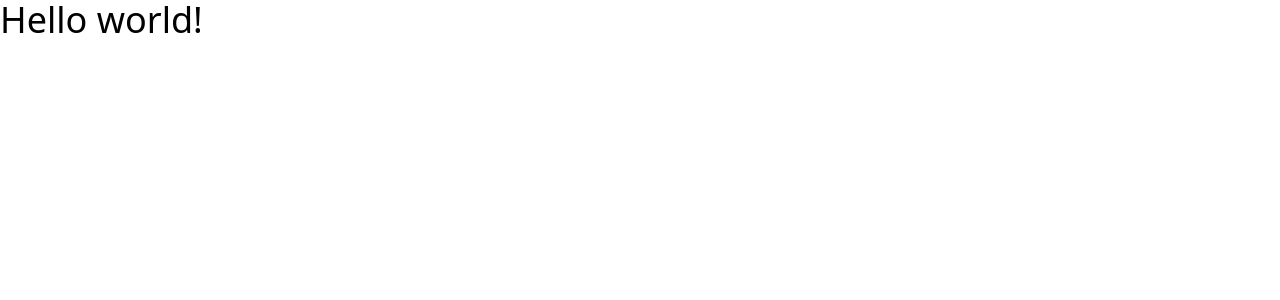
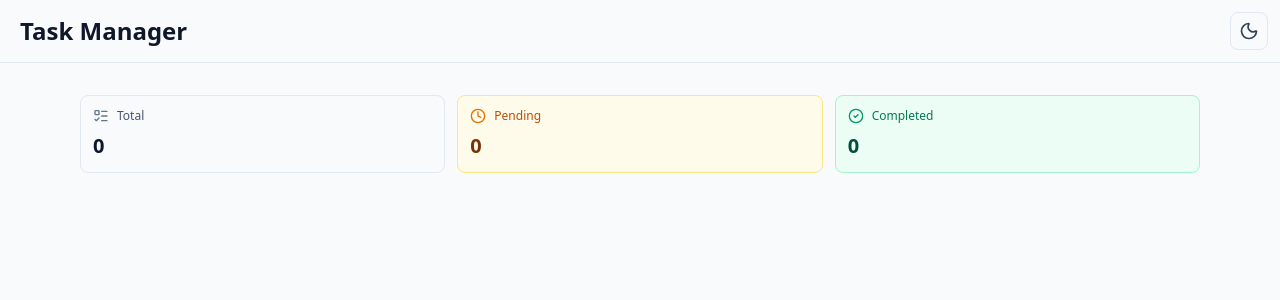
Before and after one commit to aryanxvz/limetray, a React (Vite) app: page / in a window 1280 px wide. Shown: the top 300 px of the page. Built offline with nearby package versions, Linux system fonts and the light colour scheme.

Commit message:
feat: created header with theme toggle and task status component

```diff
--- a/src/App.css
+++ b/src/App.css
@@ -0,0 +1,69 @@
+@import "tailwindcss";
+
+@variant dark (&:where(.dark, .dark *));
+
+:root[data-theme='light'] {
+  --primary-color: #6366f1;
+  --primary-hover: #4f46e5;
+  --primary-light: #e0e7ff;
+  --primary-shadow: rgba(99, 102, 241, 0.3);
+
+  --bg-color: #f8fafc;
+  --card-bg: #ffffff;
+  --input-bg: #ffffff;
+  --completed-bg: #f1f5f9;
+
+  --text-color: #1e293b;
+  --text-muted: #64748b;
+
+  --border-color: #e2e8f0;
+  --shadow-color: rgba(0, 0, 0, 0.1);
+
+  --error-color: #ef4444;
+  --error-bg: #fee2e2;
+  --error-shadow: rgba(239, 68, 68, 0.2);
+}
+
+:root[data-theme='dark'] {
+  --primary-color: #818cf8;
+  --primary-hover: #6366f1;
+  --primary-light: #312e81;
+  --primary-shadow: rgba(129, 140, 248, 0.3);
+
+  --bg-color: #0a0a0a;
+  --card-bg: #171717;
+  --input-bg: #171717;
+  --completed-bg: #262626;
+
+  --text-color: #fafafa;
+  --text-muted: #a3a3a3;
+
+  --border-color: #262626;
+  --shadow-color: rgba(0, 0, 0, 0.5);
+
+  --error-color: #f87171;
+  --error-bg: #7f1d1d;
+  --error-shadow: rgba(248, 113, 113, 0.2);
+}
+
+body {
+  background-color: var(--bg-color);
+  color: var(--text-color);
+  transition: background-color 0.3s ease, color 0.3s ease;
+  min-height: 100vh;
+}
+
+@keyframes fadeIn {
+  from {
+    opacity: 0;
+    transform: translateY(-10px);
+  }
+  to {
+    opacity: 1;
+    transform: translateY(0);
+  }
+}
+
+.animate-fadeIn {
+  animation: fadeIn 0.5s ease;
+}
--- a/src/App.tsx
+++ b/src/App.tsx
@@ -1,12 +1,36 @@
-import './App.css'
+import './App.css';
+import { useEffect } from 'react';
+import { TaskProvider, useTaskContext } from './context/task-context';
+import { Header } from './componenets/header';
+import { TaskStats } from './componenets/task-status';
+
+function AppContent() {
+  const { theme } = useTaskContext()
+
+  useEffect(() => {
+    document.documentElement.setAttribute('data-theme', theme)
+    if (theme === 'dark') {
+      document.documentElement.classList.add('dark')
+    } else {
+      document.documentElement.classList.remove('dark')
+    }
+  }, [theme])
+
+  return (
+    <div className="">
+      <Header />
+      <div className="max-w-6xl mx-auto px-4">
+        <TaskStats />
+      </div>
+    </div>
+  )
+}
 
 function App() {
   return (
-    <>
-      <div className="text-4xl">
-        Hello world!
-      </div>
-    </>
+    <TaskProvider>
+      <AppContent />
+    </TaskProvider>
   )
 }
 
--- /dev/null
+++ b/src/componenets/header.tsx
@@ -0,0 +1,30 @@
+import React from 'react';
+import { useTaskContext } from '../context/task-context';
+import { Moon, Sun } from 'lucide-react';
+
+export const Header: React.FC = React.memo(() => {
+  const { theme, toggleTheme } = useTaskContext()
+
+  return (
+    <header className="mb-8 border-b border-slate-200 dark:border-neutral-800 py-3 px-3">
+
+      <div className="flex justify-between items-center">
+        <div className="flex items-center gap-3">
+          <h1 className="pl-2 text-3xl md:text-2xl sm:text-xl font-semibold text-slate-900 dark:text-neutral-100">
+            Task Manager
+          </h1>
+        </div>
+
+        <button onClick={toggleTheme}
+          className="p-2 bg-slate-50 dark:bg-neutral-900 border border-slate-200 dark:border-neutral-700 rounded-lg cursor-pointer transition-all duration-200 hover:bg-slate-100 dark:hover:bg-neutral-800 hover:border-neutral-300 dark:hover:border-neutral-700 active:scale-95">
+          {theme === 'light' ? (
+            <Moon className="w-5 h-5 text-slate-700 dark:text-neutral-300" />
+          ) : (
+            <Sun className="w-5 h-5 text-slate-700 dark:text-neutral-300" />
+          )}
+        </button>
+      </div>
+
+    </header>
+  )
+})
--- /dev/null
+++ b/src/componenets/task-status.tsx
@@ -0,0 +1,44 @@
+import React, { useMemo } from 'react';
+import { useTaskContext } from '../context/task-context';
+import { ListTodo, Clock, CheckCircle2 } from 'lucide-react';
+
+export const TaskStats: React.FC = React.memo(() => {
+  const { tasks } = useTaskContext()
+
+  const taskStats = useMemo(() => {
+    const total = tasks.length
+    const completed = tasks.filter((task) => task.completed).length
+    const pending = total - completed
+    return { total, completed, pending }
+  }, [tasks])
+
+  return (
+    <div className="grid grid-cols-3 gap-4 sm:gap-3 mb-6">
+
+      <div className="flex flex-col gap-1 p-4 sm:p-3 rounded-lg bg-slate-50 dark:bg-neutral-900/50 border border-slate-200 dark:border-neutral-800">
+        <div className="flex items-center gap-2 mb-1">
+          <ListTodo className="w-4 h-4 text-slate-500 dark:text-neutral-500" />
+          <span className="text-xs font-medium text-slate-600 dark:text-neutral-400">Total</span>
+        </div>
+        <span className="text-2xl sm:text-xl font-semibold text-slate-900 dark:text-neutral-100">{taskStats.total}</span>
+      </div>
+
+      <div className="flex flex-col gap-1 p-4 sm:p-3 rounded-lg bg-amber-50 dark:bg-amber-950/20 border border-amber-200 dark:border-amber-900/30">
+        <div className="flex items-center gap-2 mb-1">
+          <Clock className="w-4 h-4 text-amber-600 dark:text-amber-500" />
+          <span className="text-xs font-medium text-amber-700 dark:text-amber-400">Pending</span>
+        </div>
+        <span className="text-2xl sm:text-xl font-semibold text-amber-900 dark:text-amber-300">{taskStats.pending}</span>
+      </div>
+
+      <div className="flex flex-col gap-1 p-4 sm:p-3 rounded-lg bg-emerald-50 dark:bg-emerald-950/20 border border-emerald-200 dark:border-emerald-900/30">
+        <div className="flex items-center gap-2 mb-1">
+          <CheckCircle2 className="w-4 h-4 text-emerald-600 dark:text-emerald-500" />
+          <span className="text-xs font-medium text-emerald-700 dark:text-emerald-400">Completed</span>
+        </div>
+        <span className="text-2xl sm:text-xl font-semibold text-emerald-900 dark:text-emerald-300">{taskStats.completed}</span>
+      </div>
+
+    </div>
+  )
+})
```
